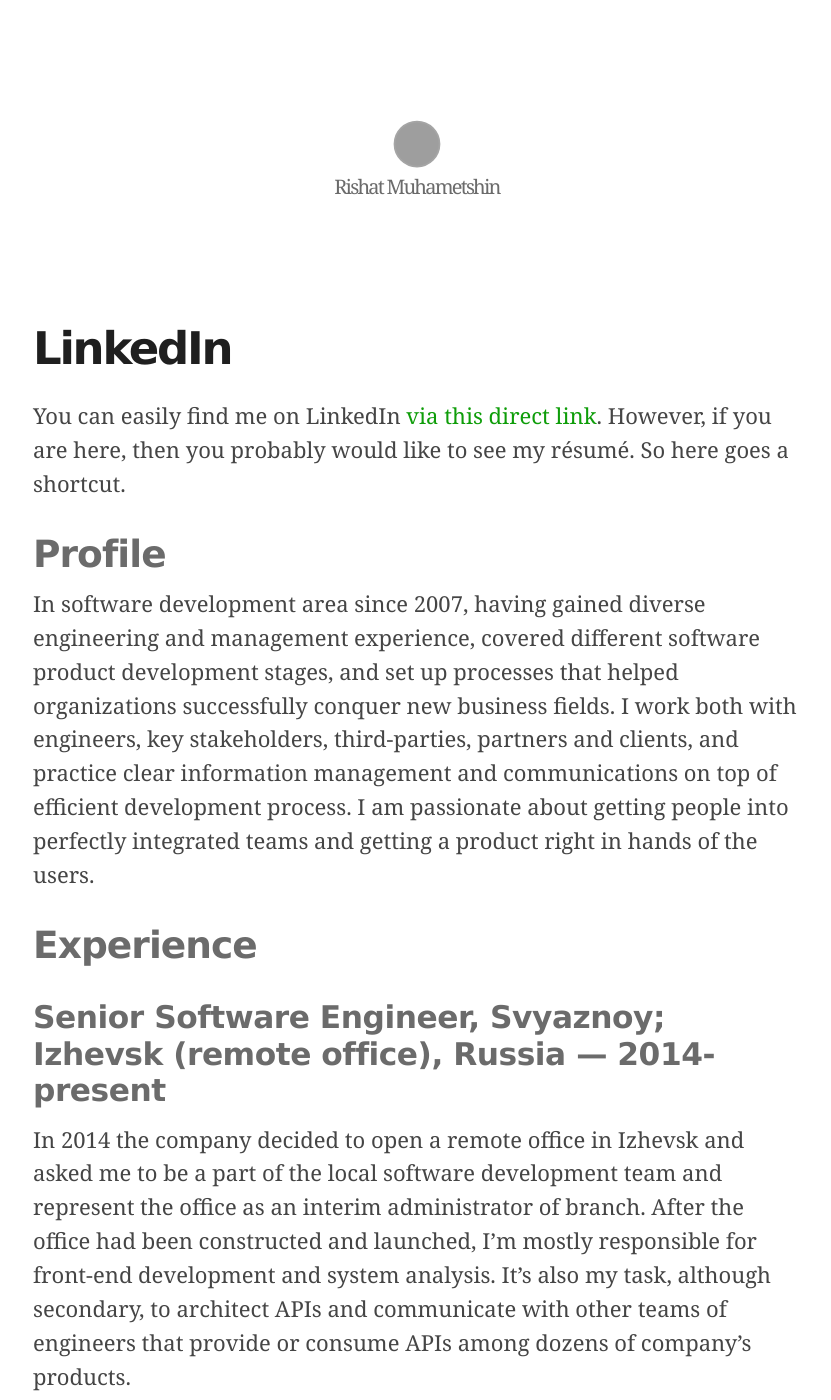
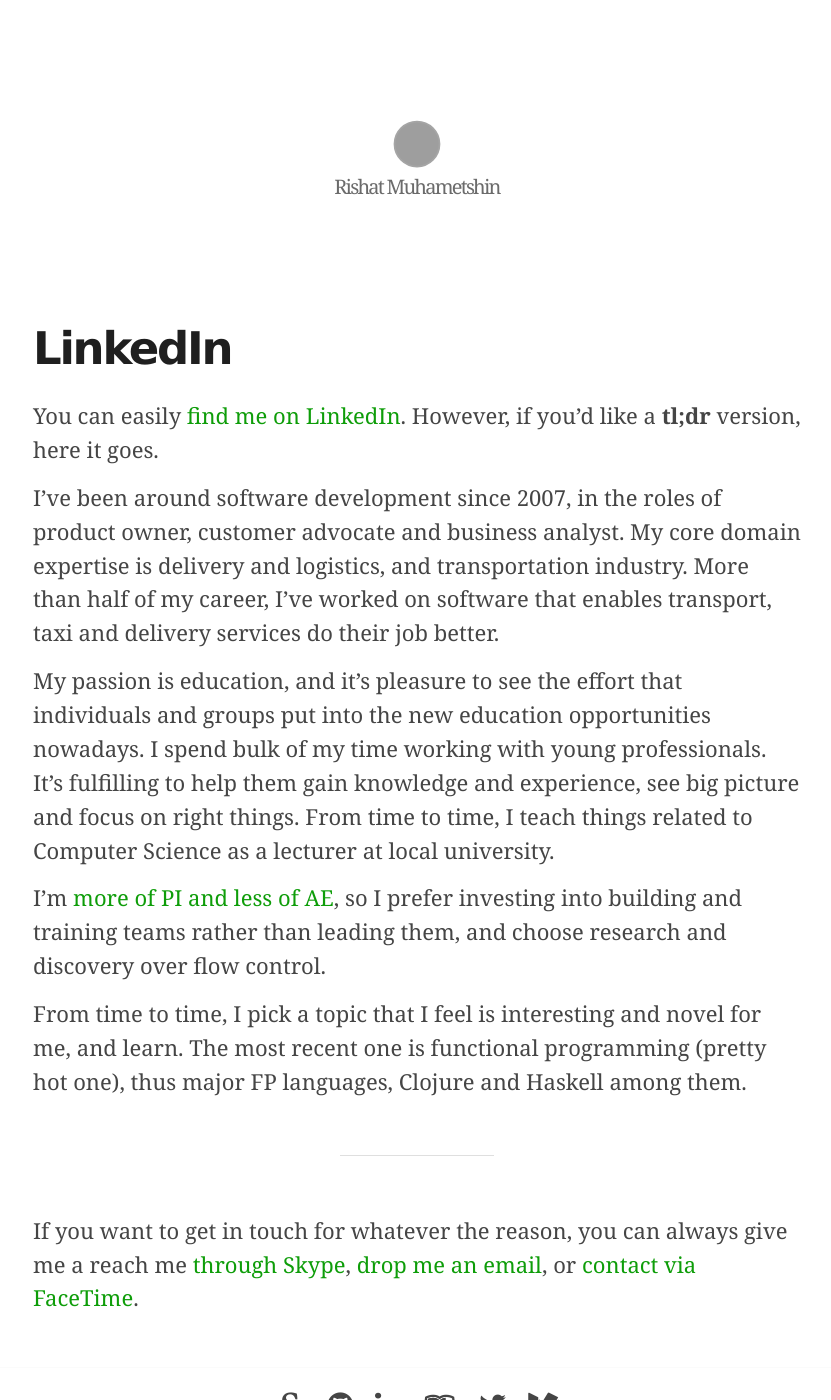
Before and after one commit to taxigy/taxigy.github.io, a Jekyll site: the page built from linkedin.md, in a window 1280 px wide and 1400 px high. Shown: the whole window, without its empty margins (223-1054 px from the left). Built offline with Jekyll 4.4.1, drawn with Linux system fonts in a browser that asks for light colours; nearby versions of some CDN libraries; Markdown is read by kramdown in place of the engine named in the settings; some of the changed text lies outside the part shown; grey boxes are pictures that could not be loaded.

Commit message:
linkedin: rewritten into tl;dr version

```diff
--- a/index.html
+++ b/index.html
@@ -14,6 +14,6 @@
                 <p class="post-link-excerpt">{{ post.excerpt }}</p>
             {% endif %}
         </li>
-    {% endunless %}
-{% endfor %}
+        {% endunless %}
+    {% endfor %}
 </ul>
--- a/linkedin.md
+++ b/linkedin.md
@@ -4,46 +4,16 @@
 permalink: /linkedin/
 ---
 
-You can easily find me on LinkedIn [via this direct link](http://linkedin.com/in/rishatmuhametshin). However, if you are here, then you probably would like to see my résumé. So here goes a shortcut.
+You can easily [find me on LinkedIn](http://linkedin.com/in/rishatmuhametshin). However, if you'd like a **tl;dr** version, here it goes.
 
-## Profile
+I've been around software development since 2007, in the roles of product owner, customer advocate and business analyst. My core domain expertise is delivery and logistics, and transportation industry. More than half of my career, I've worked on software that enables transport, taxi and delivery services do their job better.
 
-In software development area since 2007, having gained diverse engineering and management experience, covered different software product development stages, and set up processes that helped organizations successfully conquer new business fields. I work both with engineers, key stakeholders, third-parties, partners and clients, and practice clear information management and communications on top of efficient development process. I am passionate about getting people into perfectly integrated teams and getting a product right in hands of the users.
+My passion is education, and it's pleasure to see the effort that individuals and groups put into the new education opportunities nowadays. I spend bulk of my time working with young professionals. It's fulfilling to help them gain knowledge and experience, see big picture and focus on right things. From time to time, I teach things related to Computer Science as a lecturer at local university.
 
-## Experience
+I'm [more of PI and less of AE](http://www.adizes.com/management_styles/), so I prefer investing into building and training teams rather than leading them, and choose research and discovery over flow control.
 
-### Senior Software Engineer, Svyaznoy; Izhevsk (remote office), Russia — 2014-present
+From time to time, I pick a topic that I feel is interesting and novel for me, and learn. The most recent one is functional programming (pretty hot one), thus major FP languages, Clojure and Haskell among them.
 
-In 2014 the company decided to open a remote office in Izhevsk and asked me to be a part of the local software development team and represent the office as an interim administrator of branch. After the office had been constructed and launched, I'm mostly responsible for front-end development and system analysis. It's also my task, although secondary, to architect APIs and communicate with other teams of engineers that provide or consume APIs among dozens of company's products.
+----
 
-As an interim branch manager, I'm in charge of recruiting and running local HR processes. To the moment, I've built the team of engineers from 3 to 9 professionals, and now the process is frozen sine die.
-
-
-### Software Analyst and R&D Engineer, Directum; Izhevsk, Russia — 2012-2014
-
-Was in charge of mobile applications development, those for the users of vendor's core product. Completed several consecutive projects of total 11,000 man-hours. Created MVPs and shipped a sequence of public releases, each having dependencies on other products or certain clients. Designed mission-critical architecture parts and APIs. Acted both as a product manager and architectural engineer.
-
-As an engineer at R&D department, a member of the research team of four engineers and two analysts, has put on trial several new concepts on a monthly basis, each finalized by an MVP that confirmed or disproved initial market or product idea and then made it ready for downstream processes (like technical marketing or next cycle of development). Was responsible for the front-end development and preliminary analysis of hypotheses performed on mined data or unstructured information that has been collected abroad.
-
-
-### Head of Product Development, Bitmaster; Izhevsk, Russia — 2011-2012
-
-With newly created structure within the organization, was in charge of new product development. Designed and implemented several APIs that were consumed by third-party developers who have produced applications. With the assistance of a small team, finished several projects (from about 1000 to 10,000 man-hours, of various complexity) and shipped new products to support core business that multiplied high-quality audience of complete product set.
-
-
-### Software Engineering Generalist, Bitmaster; Izhevsk, Russia — 2007-2012
-
-Redesigned and migrated complete user manuals and technical documentation to the new platform, one that is more open to customers and that boosted education process among them. Put the information management process in order. Worked as an engineering generalist and covered overall product development process, from scope definition to transferring the version into support. Performed product support, both for customers and in-house stakeholders.
-
-## Education
-Izhevsk State Technical University — Specialist, Computer Science, 2004-2009.
-
-## Contact
-
-You can reach me via
-
-* email: [rishatmuhametshin@gmail.com](mailto:rishatmuhametshin@gmail.com)
-* FaceTime: [rishatmuhametshin@gmail.com](facetime:rishatmuhametshin@gmail.com)
-* or even phone: [+7 (919) 916-03-07](tel:+79199160307)
-
-Currently located in Izhevsk, Russia; able to relocate if necessary.
+If you want to get in touch for whatever the reason, you can always give me a reach me [through Skype](skype:rishatmuhametshin), [drop me an email](mailto:rishatmuhametshin@gmail.com), or [contact via FaceTime](facetime:rishatmuhametshin@gmail.com).
```
Also changed, not shown: leanpub.md (+1 -1 lines).
